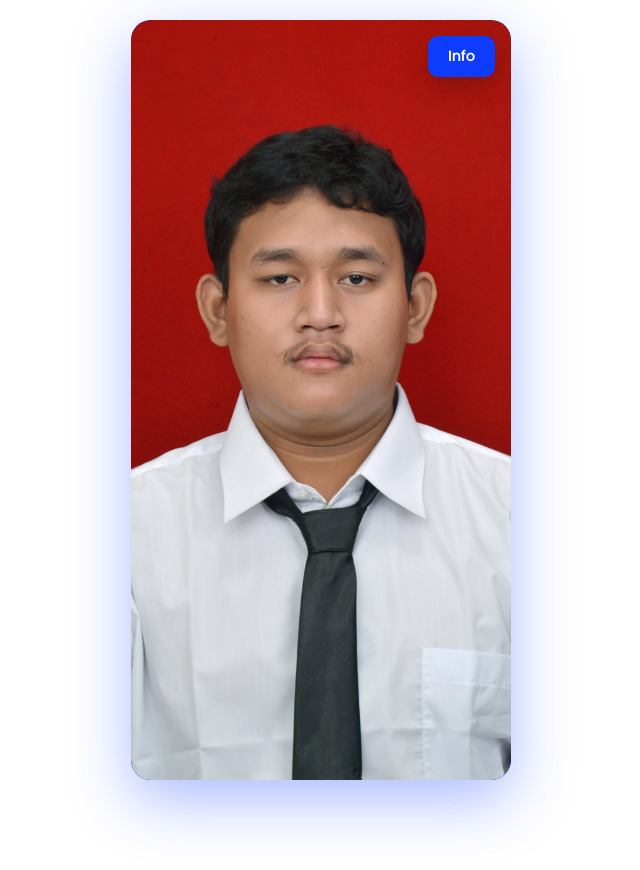
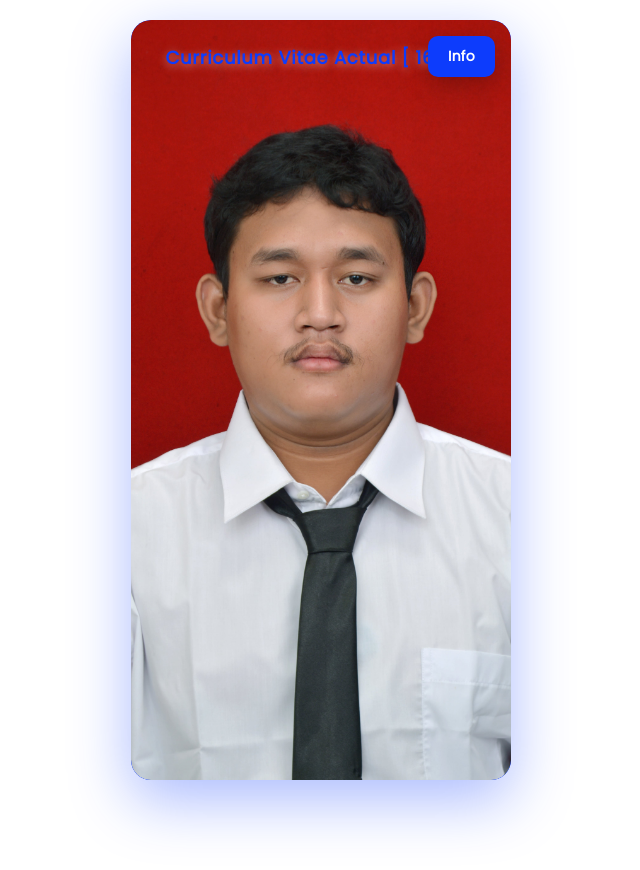
Before and after one commit to vinividivicilala/lolo, a Next.js app in the folder faq/: page /cv in a window 1280 px wide. Shown: the top 870 px of the page, without its empty margins (319-959 px from the left). Built offline with nearby package versions, Linux system fonts and the light colour scheme.

Commit message:
Update page.tsx

```diff
--- a/faq/app/cv/page.tsx
+++ b/faq/app/cv/page.tsx
@@ -11,6 +11,7 @@ export default function CVPage(): React.JSX.Element {
   const cardRef = useRef<HTMLDivElement>(null);
   const photoRef = useRef<HTMLImageElement>(null);
   const buttonRef = useRef<HTMLButtonElement>(null);
+  const textRef = useRef<HTMLDivElement>(null);
   const [isMounted, setIsMounted] = useState(false);
   const [isOpen, setIsOpen] = useState(false);
 
@@ -58,7 +59,6 @@ export default function CVPage(): React.JSX.Element {
     if (!photoRef.current) return;
 
     if (isOpen) {
-      // Foto pindah ke tengah, lebih besar (tanpa bg/shadow tambahan)
       gsap.to(photoRef.current, {
         top: "50%",
         left: "50%",
@@ -72,7 +72,6 @@ export default function CVPage(): React.JSX.Element {
         ease: "power3.inOut",
       });
     } else {
-      // Foto full menutupi card
       gsap.to(photoRef.current, {
         top: 0,
         left: 0,
@@ -86,6 +85,29 @@ export default function CVPage(): React.JSX.Element {
         ease: "power3.inOut",
       });
     }
+  }, [isOpen, isMounted]);
+
+  // Animasi GSAP teks (fade + slide + warna)
+  useEffect(() => {
+    if (!isMounted) return;
+    if (!textRef.current) return;
+
+    // Fade out dulu
+    gsap.to(textRef.current, {
+      opacity: 0,
+      y: -14,
+      duration: 0.25,
+      ease: "power2.in",
+      onComplete: () => {
+        if (!textRef.current) return;
+        // Ganti teks via React state (di-render ulang), lalu fade in
+        gsap.fromTo(
+          textRef.current,
+          { opacity: 0, y: 14 },
+          { opacity: 1, y: 0, duration: 0.35, ease: "power2.out" }
+        );
+      },
+    });
   }, [isOpen, isMounted]);
 
   if (!isMounted) {
@@ -158,6 +180,30 @@ export default function CVPage(): React.JSX.Element {
               }}
             />
 
+            {/* ===== TEKS DI ATAS FOTO ===== */}
+            <div
+              ref={textRef}
+              style={{
+                position: "absolute",
+                top: "24px",
+                left: "0",
+                width: "100%",
+                textAlign: "center",
+                zIndex: 9,
+                fontFamily: FONT_FAMILY,
+                fontSize: "18px",
+                fontWeight: 700,
+                letterSpacing: "0.04em",
+                color: isOpen ? "#ffffff" : "#0D3CFC",
+                pointerEvents: "none",
+                textShadow: isOpen
+                  ? "0 2px 8px rgba(0,0,0,0.35)"
+                  : "0 2px 8px rgba(255,255,255,0.5)",
+              }}
+            >
+              {isOpen ? "People Menuru" : "Curriculum Vitae Actual [ 16.09 ]"}
+            </div>
+
             {/* ===== TOMBOL INFO / CLOSE DI ATAS KANAN ===== */}
             <button
               ref={buttonRef}
```
